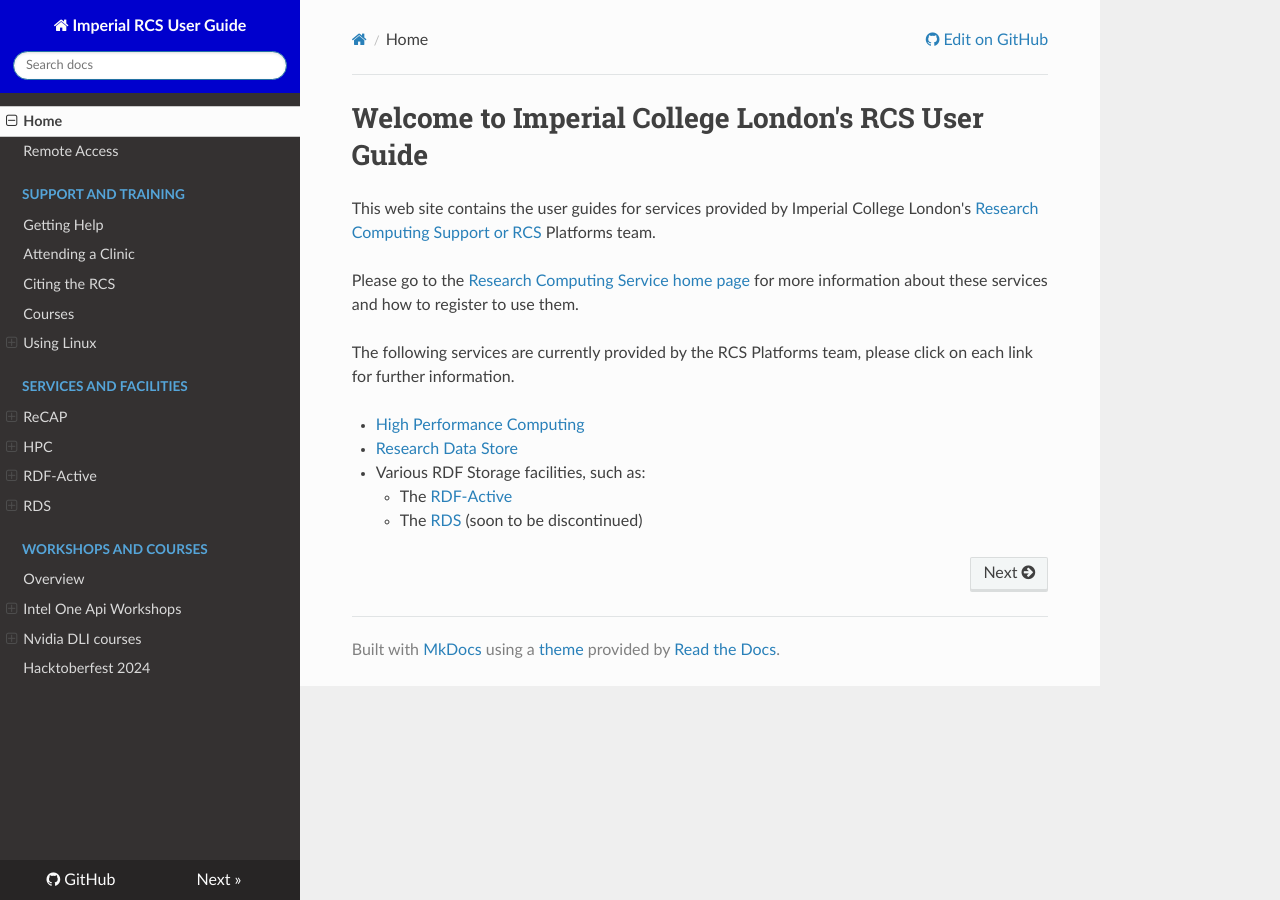
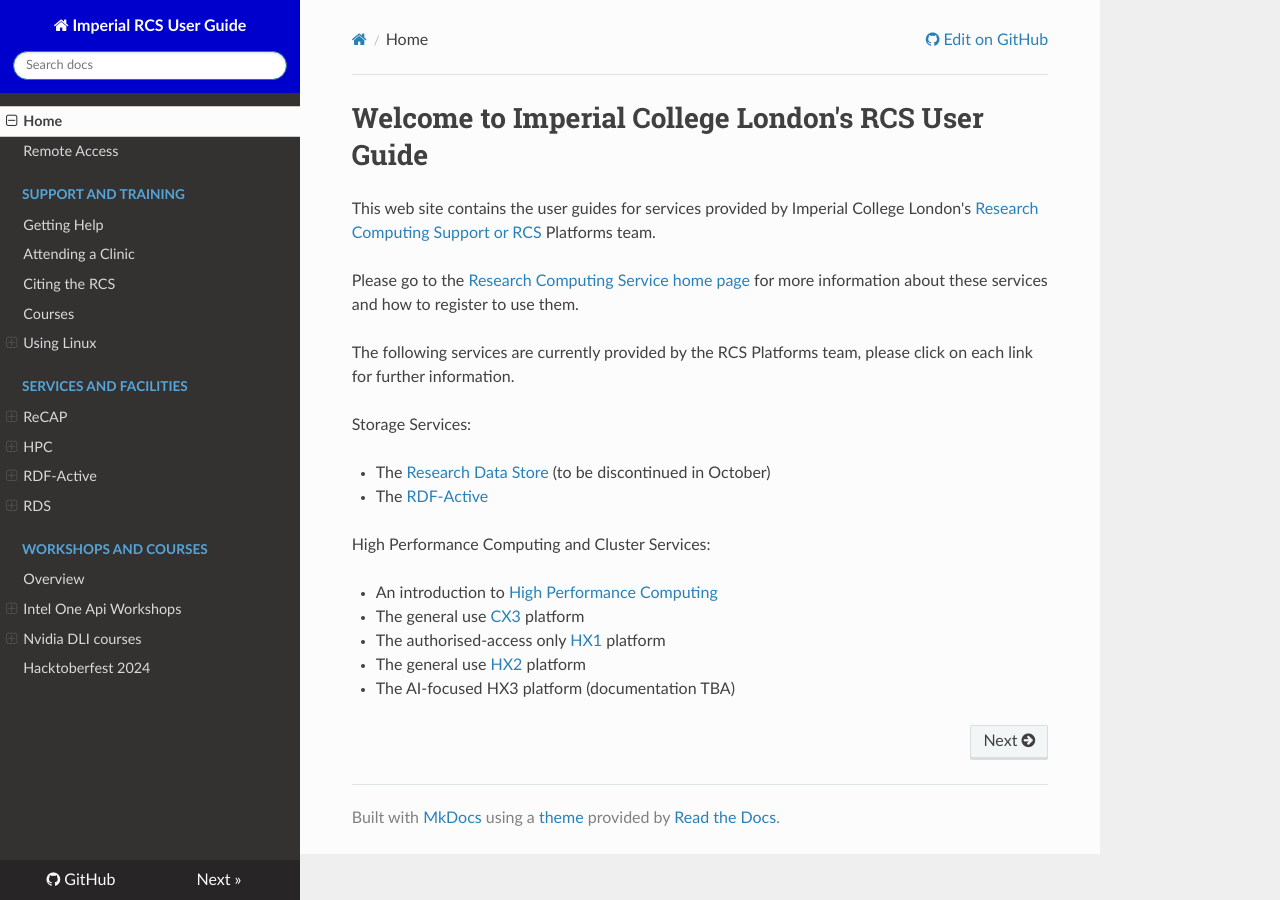
Before and after one commit to ImperialCollegeLondon/icl-rcs-user-guide, an MkDocs documentation site: the page built from docs/index.md, in a window 1280 px wide. Built offline with MkDocs 1.6.1, drawn with Linux system fonts in a browser that asks for light colours; nearby versions of some CDN libraries.

Commit message:
fix(landing page, rds): appearance of RCS services updated as well as added notes of the RDS becoming inactive in October.

```diff
--- a/docs/index.md
+++ b/docs/index.md
@@ -7,8 +7,15 @@ Please go to the [Research Computing Service home page](https://www.imperial.ac.
 
 The following services are currently provided by the RCS Platforms team, please click on each link for further information.
 
-* [High Performance Computing](hpc/index.md)
-* [Research Data Store](rds/index.md)
-* Various RDF Storage facilities, such as:
-    * The [RDF-Active](rdfactive/index.md)
-    * The [RDS](rds/index.md) (soon to be discontinued)
+Storage Services:
+
+* The [Research Data Store](rds/index.md) (to be discontinued in October)
+* The [RDF-Active](rdfactive/index.md)
+
+High Performance Computing and Cluster Services:
+
+* An introduction to [High Performance Computing](hpc/index.md)
+* The general use [CX3](./hpc/pilot/cx3-phase2.md) platform
+* The authorised-access only [HX1](./hpc/hx1.md) platform
+* The general use [HX2](./hpc/pilot/hx2.md) platform
+* The AI-focused HX3 platform (documentation TBA)
```
Also changed, not shown: docs/rds/index.md (+4 -1 lines).
